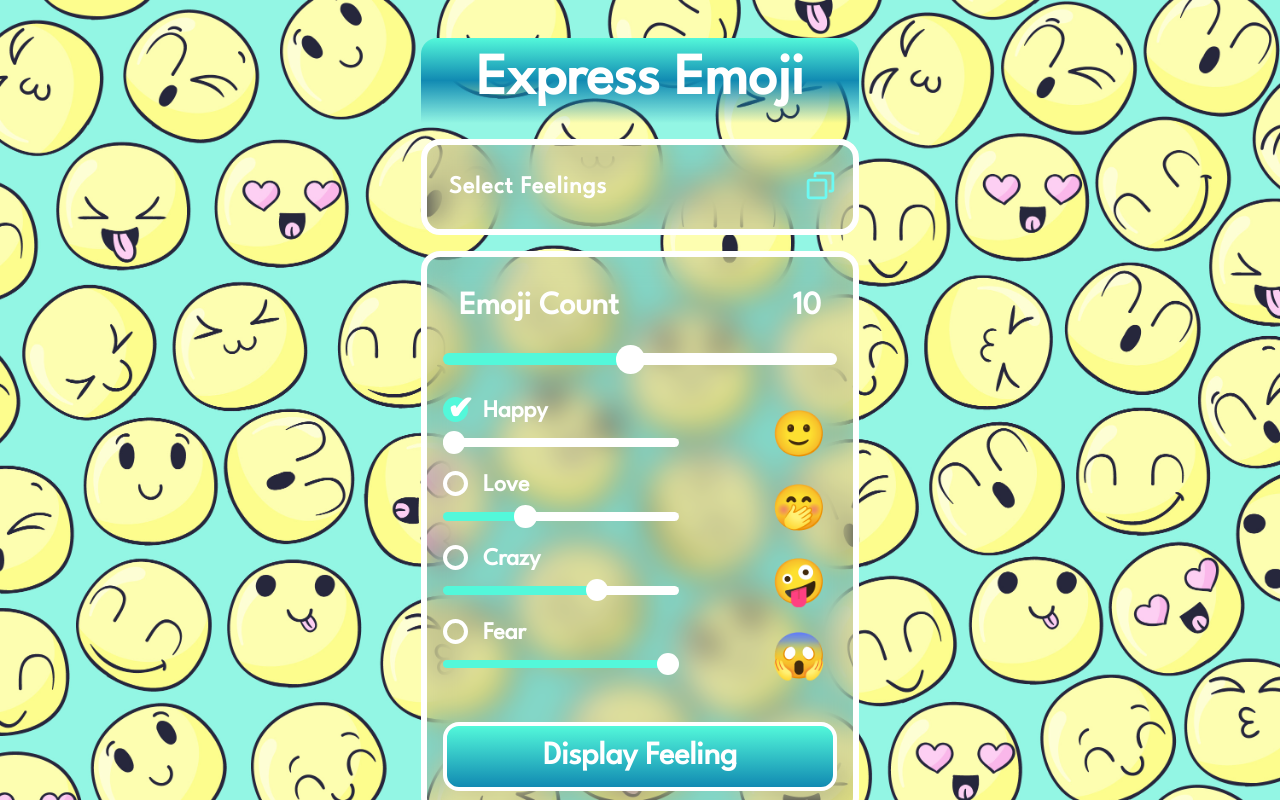
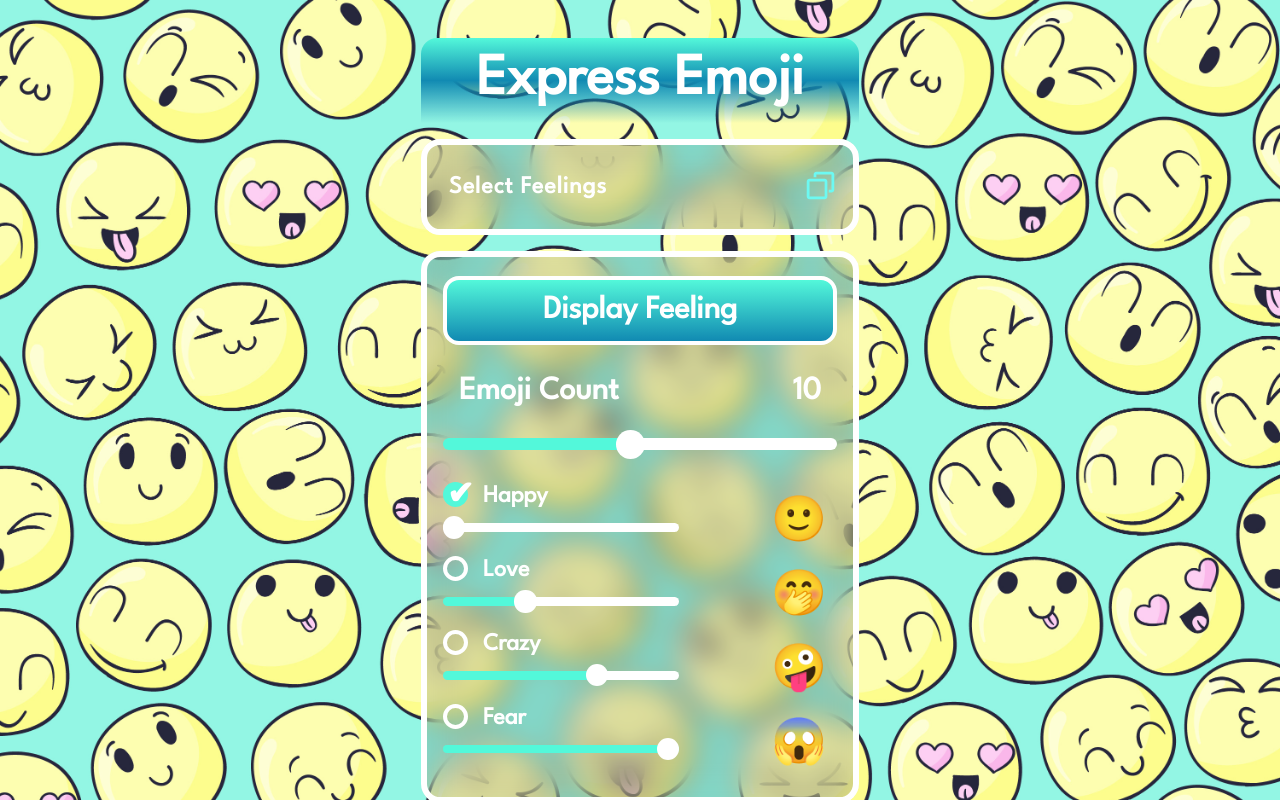
Before and after one commit to Akshat-kush007/Express-Emoji, a plain HTML site: page index.html in a window 1280 px wide. Drawn offline with Linux system fonts and the light colour scheme.

Commit message:
position change

```diff
--- a/index.html
+++ b/index.html
@@ -30,6 +30,10 @@
             </div>
             <!-- Input Section========================== -->
             <div class="inputSection">
+                <button class="getFeelingBtn" data-getFeelingBtn>
+                    <span class="selectFeelingMsg" data-btnMessage>Select Feelings</span>
+                    Display Feeling</button>
+                <!-- Count -sub section -->
                 <div class="countContainer">
                     <p>Emoji Count</p>
                     <p data-emojiCount>9</p>
@@ -71,9 +75,7 @@
                     </div>
                 </div>
 
-                <button class="getFeelingBtn" data-getFeelingBtn>
-                    <span class="selectFeelingMsg" data-btnMessage>Select Feelings</span>
-                    Display Feeling</button>
+
             </div>
         </div>
     </div>
--- a/styles.css
+++ b/styles.css
@@ -172,7 +172,7 @@ body {
     border: 4px solid rgb(255, 255, 255);
     border-radius: 1rem;
     padding: 1rem;
-    margin-top: 30px;
+    margin-bottom: 1rem;
     font-size: 2rem;
     font-weight: bold;
     color: white;
```
